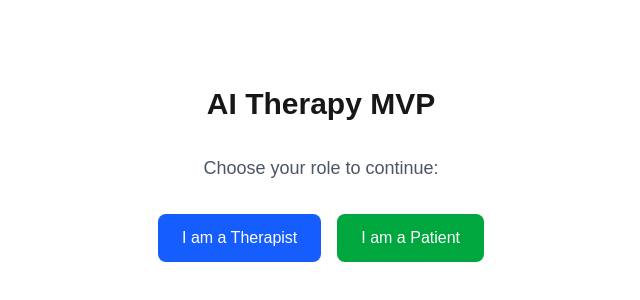
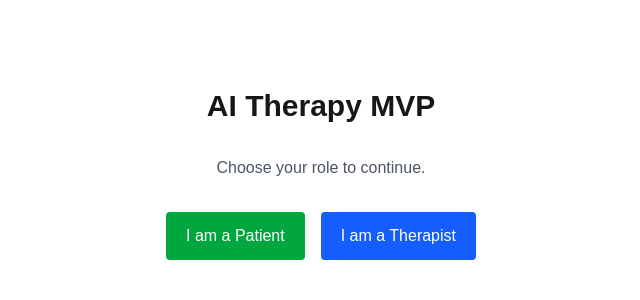
Before and after one commit to decsahern/ai-therapy-mvp, a Next.js app: page / in a window 1280 px wide. Shown: the part 226-526 px from the top of the page, without its empty margins (319-959 px from the left). Built offline with nearby package versions, Linux system fonts and the light colour scheme.

Commit message:
Fix login flow: Suspense + next param + safe landing links

```diff
--- a/app/page.tsx
+++ b/app/page.tsx
@@ -1,24 +1,24 @@
-// app/page.tsx
-import Link from "next/link";
+import Link from 'next/link';
 
 export default function Home() {
   return (
     <main className="min-h-screen flex flex-col items-center justify-center gap-8 p-6">
       <h1 className="text-3xl font-bold">AI Therapy MVP</h1>
-      <p className="text-lg text-gray-600">Choose your role to continue:</p>
+      <p className="text-gray-600">Choose your role to continue.</p>
 
       <div className="flex gap-4">
         <Link
-          href="/therapist/login"
-          className="px-6 py-3 bg-blue-600 text-white rounded-lg hover:bg-blue-700"
+          href="/patient/login?next=/patient"
+          className="px-5 py-3 rounded bg-green-600 text-white"
+        >
+          I am a Patient
+        </Link>
+
+        <Link
+          href="/therapist/login?next=/therapist"
+          className="px-5 py-3 rounded bg-blue-600 text-white"
         >
           I am a Therapist
-        </Link>
-        <Link
-          href="/patient/login"
-          className="px-6 py-3 bg-green-600 text-white rounded-lg hover:bg-green-700"
-        >
-          I am a Patient
         </Link>
       </div>
     </main>
--- a/app/patient/login/page.tsx
+++ b/app/patient/login/page.tsx
@@ -1,28 +1,13 @@
 'use client';
 
-import { useEffect, useState } from 'react';
-import { useRouter } from 'next/navigation';
+import { Suspense, useEffect, useState } from 'react';
+import { useRouter, useSearchParams } from 'next/navigation';
 import supabaseBrowser from '@/lib/supabaseBrowser';
 
-// Ensure this page is treated as dynamic and not prerendered.
-export const dynamic = 'force-dynamic';
-
-export default function PatientLoginPage() {
+function PatientLoginInner() {
   const router = useRouter();
-
-  // Default destination if no ?next= is present
-  const [nextUrl, setNextUrl] = useState<string>('/patient');
-
-  // Read ?next= from client-side only (avoids useSearchParams + Suspense)
-  useEffect(() => {
-    try {
-      const sp = new URLSearchParams(window.location.search);
-      const n = sp.get('next');
-      if (n) setNextUrl(n);
-    } catch {
-      // ignore
-    }
-  }, []);
+  const sp = useSearchParams();
+  const next = sp.get('next') || '/patient';
 
   const [email, setEmail] = useState('');
   const [password, setPassword] = useState('');
@@ -30,16 +15,12 @@ export default function PatientLoginPage() {
   const [err, setErr] = useState<string | null>(null);
 
   async function handleLogin() {
-    setBusy(true);
-    setErr(null);
+    setBusy(true); setErr(null);
     const supabase = supabaseBrowser();
     const { error } = await supabase.auth.signInWithPassword({ email, password });
     setBusy(false);
-    if (error) {
-      setErr(error.message);
-      return;
-    }
-    router.push(nextUrl);
+    if (error) { setErr(error.message); return; }
+    router.push(next); // redirect ONLY after successful login
   }
 
   return (
@@ -51,14 +32,14 @@ export default function PatientLoginPage() {
           placeholder="Email"
           type="email"
           value={email}
-          onChange={(e) => setEmail(e.target.value)}
+          onChange={(e)=>setEmail(e.target.value)}
         />
         <input
           className="border rounded px-3 py-2"
           placeholder="Password"
           type="password"
           value={password}
-          onChange={(e) => setPassword(e.target.value)}
+          onChange={(e)=>setPassword(e.target.value)}
         />
         <button
           className="px-4 py-2 bg-green-600 text-white rounded disabled:opacity-60"
@@ -72,3 +53,12 @@ export default function PatientLoginPage() {
     </main>
   );
 }
+
+export default function PatientLoginPage() {
+  // Suspense fixes: “useSearchParams should be wrapped in a suspense boundary”
+  return (
+    <Suspense fallback={<main className="p-6">Loading…</main>}>
+      <PatientLoginInner />
+    </Suspense>
+  );
+}
--- a/app/therapist/login/page.tsx
+++ b/app/therapist/login/page.tsx
@@ -1,11 +1,8 @@
 'use client';
 
-import { Suspense } from 'react';
-import { useState } from 'react';
+import { Suspense, useState } from 'react';
 import { useRouter, useSearchParams } from 'next/navigation';
 import supabaseBrowser from '@/lib/supabaseBrowser';
-
-export const dynamic = 'force-dynamic';
 
 function TherapistLoginInner() {
   const router = useRouter();
@@ -18,13 +15,12 @@ function TherapistLoginInner() {
   const [err, setErr] = useState<string | null>(null);
 
   async function handleLogin() {
-    setBusy(true);
-    setErr(null);
+    setBusy(true); setErr(null);
     const supabase = supabaseBrowser();
     const { error } = await supabase.auth.signInWithPassword({ email, password });
     setBusy(false);
     if (error) { setErr(error.message); return; }
-    router.push(next);
+    router.push(next); // redirect ONLY after successful login
   }
 
   return (
@@ -60,7 +56,7 @@ function TherapistLoginInner() {
 
 export default function TherapistLoginPage() {
   return (
-    <Suspense fallback={<div className="p-6">Loading…</div>}>
+    <Suspense fallback={<main className="p-6">Loading…</main>}>
       <TherapistLoginInner />
     </Suspense>
   );
```
